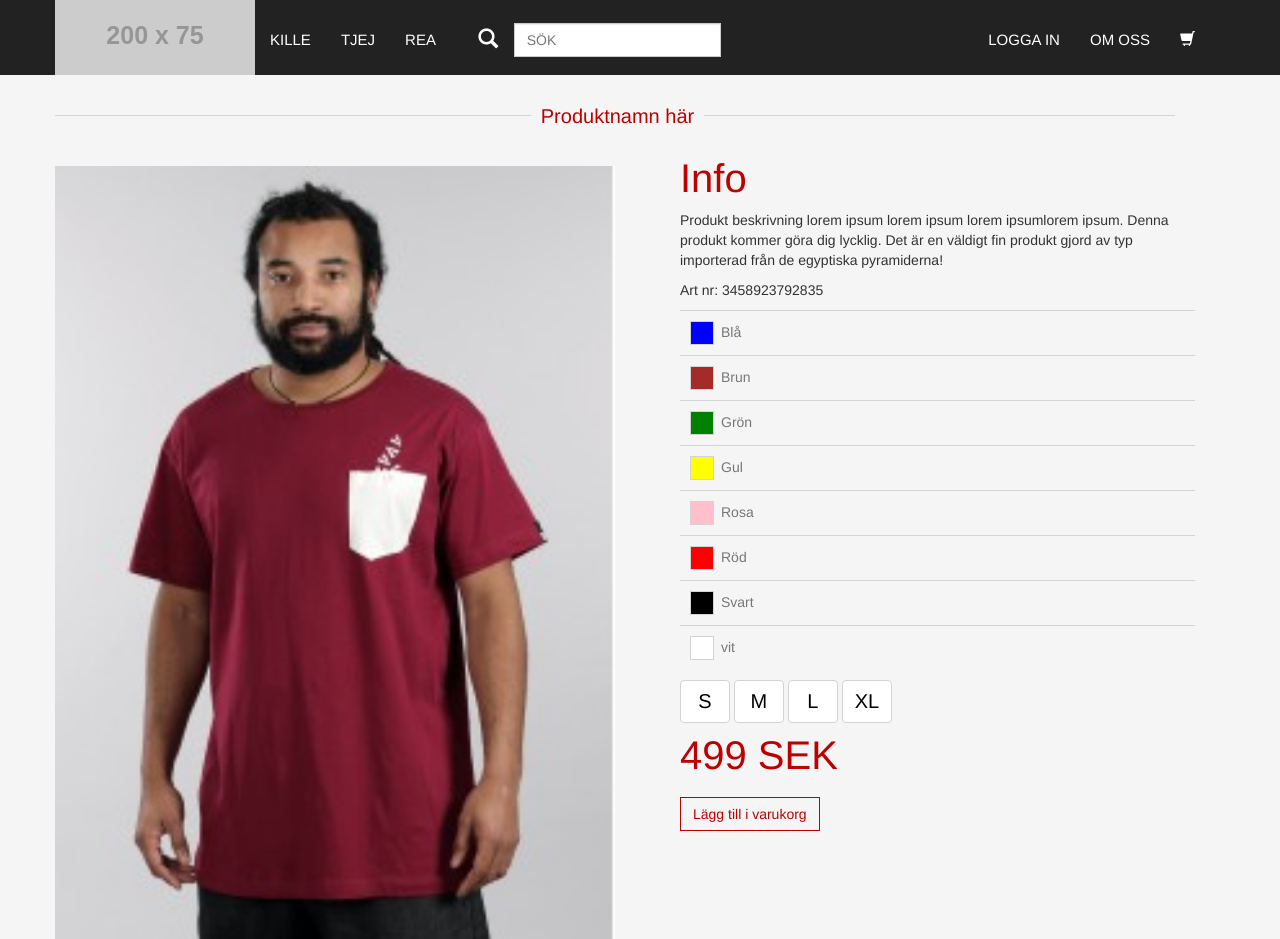
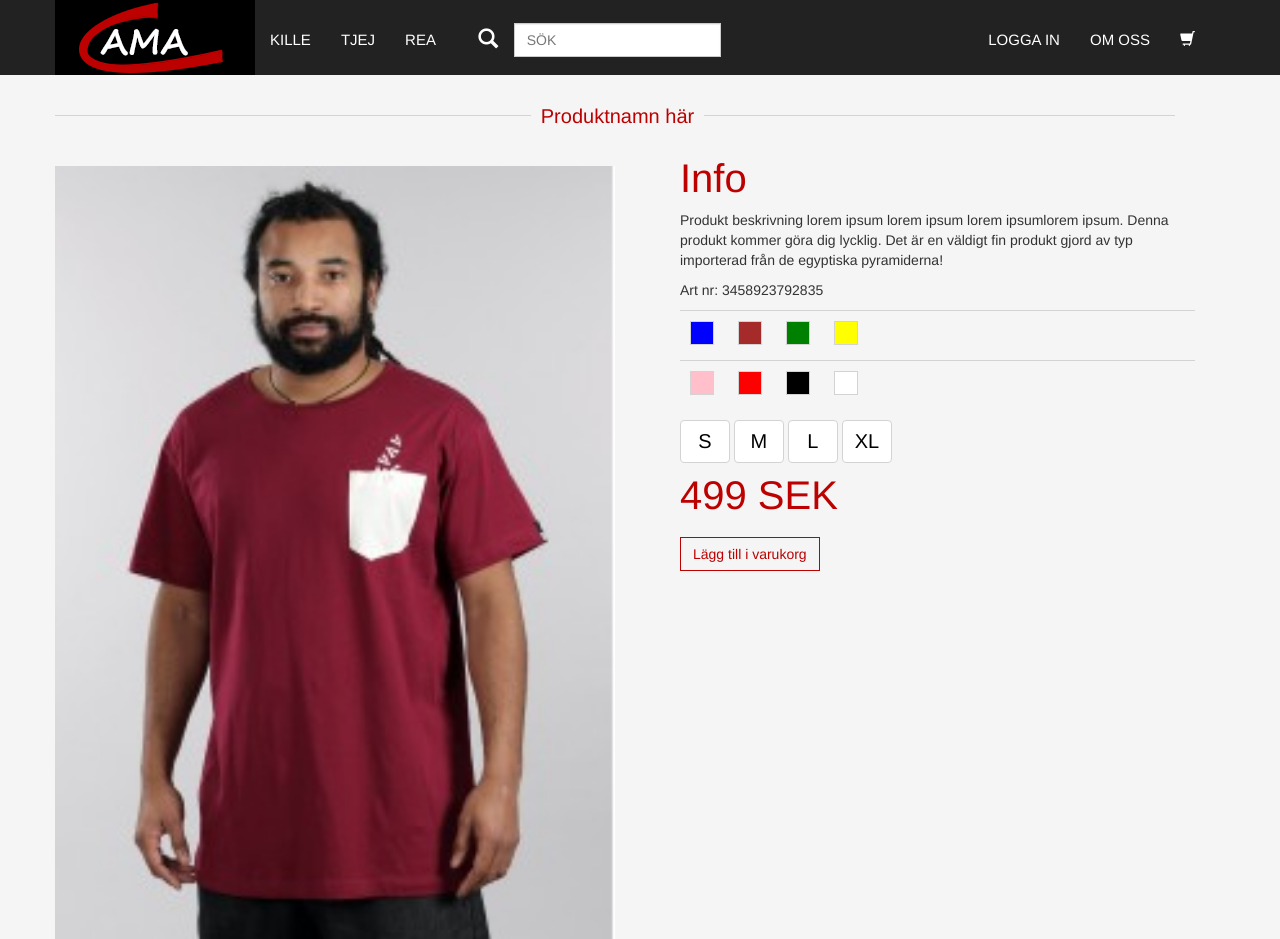
Before and after one commit to cama2014/Camaalbin, a PHP site: page /produktsida2.php in a window 1280 px wide. Shown: the top 939 px of the page. Run offline with PHP 8.4, Linux system fonts and the light colour scheme; grey boxes labelled with a size stand in for pictures from a placeholder-image service; some libraries are stand-ins or nearby versions.

Commit message:
#25 30-01-2015

```diff
--- a/nav.php
+++ b/nav.php
@@ -16,7 +16,7 @@
                         <span class="icon-bar"></span>
                         <span class="icon-bar"></span>
                     </button>
-                    <a class="navbar-brand" href="index.php"><img src="http://placehold.it/200x75/222/ffffff&text=CAMA" class="img-responsive" alt="Responsive image"></a>
+                    <a class="navbar-brand" href="index.php"><img src="img/logga.png" class="img-responsive" alt="Responsive image"></a>
                 </div>
                 <!-- Collect the nav links, forms, and other content for toggling -->
                 <div class="collapse navbar-collapse" id="bs-example-navbar-collapse-1">
--- a/produktsida2.php
+++ b/produktsida2.php
@@ -61,14 +61,18 @@
                         <div id="farg">
                             <div class="well">
                                 <ul>
-                                            <li><a href="#"><span class="farg-typ" style="background-color: blue;"><p>Blå</p></span></a></li>
-                                            <li><a href="#"><span class="farg-typ" style="background-color: brown;"><p>Brun</p></span></a></li>
-                                            <li><a href="#"><span class="farg-typ" style="background-color: green;"><p>Grön</p></span></a></li>
-                                            <li><a href="#"><span class="farg-typ" style="background-color: yellow;"><p>Gul</p></span></a></li>
-                                            <li><a href="#"><span class="farg-typ" style="background-color: pink;"><p>Rosa</p></span></a></li>
-                                            <li><a href="#"><span class="farg-typ" style="background-color: red;"><p>Röd</p></span></a></li>
-                                            <li><a href="#"><span class="farg-typ" style="background-color: black;"><p>Svart</p></span></a></li>
-                                            <li><a href="#"><span class="farg-typ" style="background-color: white;"><p>vit</p></span></a></li>
+                                    <li>
+                                        <a href="#"><span class="farg-typ" style="background-color: blue;"></span></a>
+                                        <a href="#"><span class="farg-typ" style="background-color: brown;"></span></a>
+                                        <a href="#"><span class="farg-typ" style="background-color: green;"></span></a>
+                                        <a href="#"><span class="farg-typ" style="background-color: yellow;"></span></a>
+                                    </li>
+                                    <li>
+                                        <a href="#"><span class="farg-typ" style="background-color: pink;"></span></a>
+                                        <a href="#"><span class="farg-typ" style="background-color: red;"></span></a>
+                                        <a href="#"><span class="farg-typ" style="background-color: black;"></span></a>
+                                        <a href="#"><span class="farg-typ" style="background-color: white;"></span></a>
+                                    </li>
                                 </ul>
                             </div>
                         </div>
```
Also changed, not shown: js/egen.js (+12 -0 lines), mittkonto.css (+6 -6 lines), img/Logga.png (added). Lines whose indentation alone changed are shown as unchanged.
